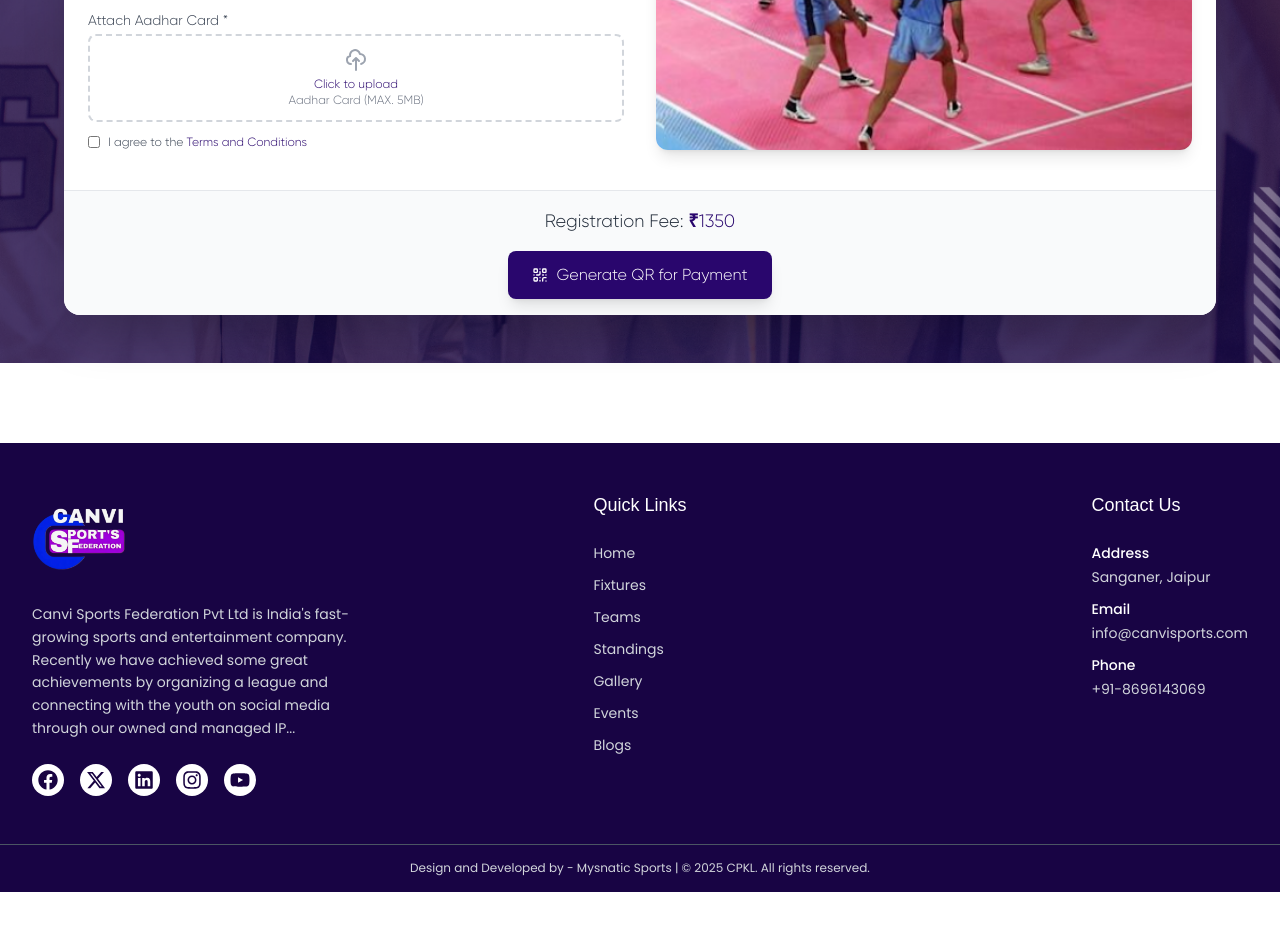
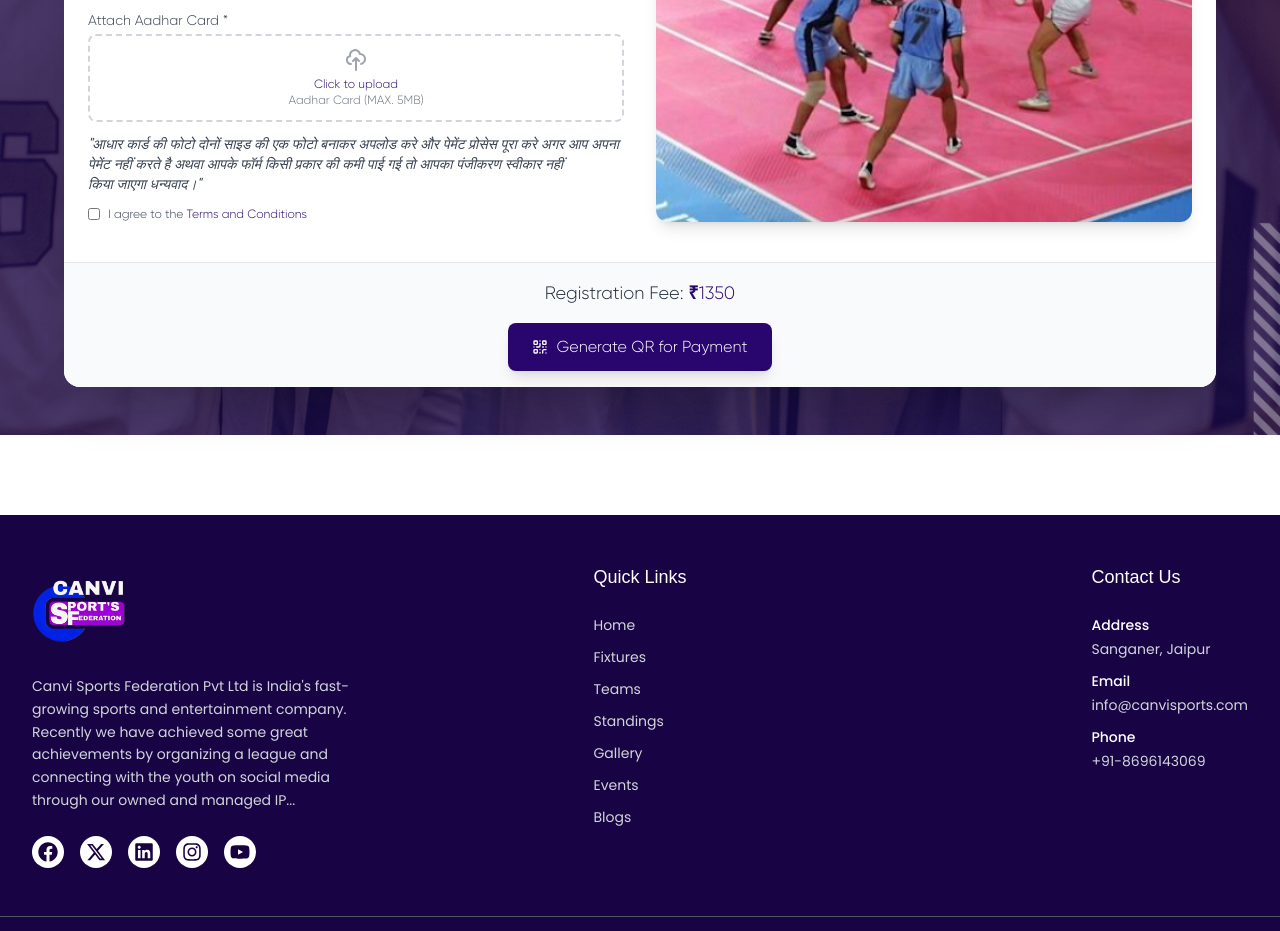
Before and after one commit to aadixcodes/Canvi-Sports, a Next.js app: page /registration in a window 1280 px wide. Shown: the part 1580-2511 px from the top of the page. Before the commit the page ends 2472 px from the top, so only its background shows below. Built offline with nearby package versions, Linux system fonts and the light colour scheme; a web font is replaced by a local one.

Commit message:
registration page note line added

```diff
--- a/app/registration/page.jsx
+++ b/app/registration/page.jsx
@@ -592,6 +592,7 @@ const RegistrationPage = () => {
                               required
                             />
                           </div>
+                          <p className='text-xs md:text-sm mt-3 text-gray-700 italic'>"आधार कार्ड की फोटो दोनों साइड की एक फोटो बनाकर अपलोड करे और पेमेंट प्रोसेस पूरा करे अगर आप अपना पेमेंट नहीं करते है अथवा आपके फॉर्म किसी प्रकार की कमी पाई गई तो आपका पंजीकरण स्वीकार नहीं किया जाएगा धन्यवाद।"</p>
                         </div>
 
                         {/* Terms and Conditions */}
```
